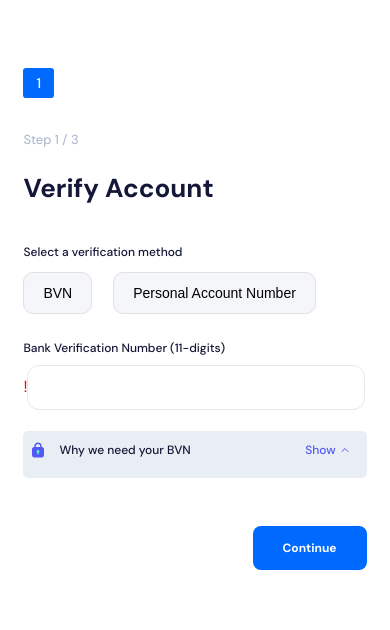
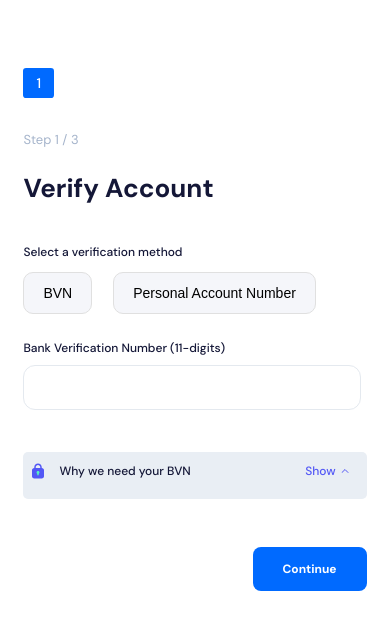
Before and after one commit to Iamhafsah/test, a React (Create React App) app: page / in a window 390 px wide. Shown: the top 630 px of the page. Built offline with nearby package versions, Linux system fonts and the light colour scheme.

Commit message:
modifications to page and styles

```diff
--- a/src/App.css
+++ b/src/App.css
@@ -41,6 +41,12 @@ select {
 select::-ms-expand {
   display: none;
 }
+.empty-input{
+  display: block;
+}
+.empty-input:focus{
+  border: .5px solid rgb(250, 120, 120);
+}
 .page-button-div{
   display: flex;
   justify-content: space-between;
@@ -64,7 +70,5 @@ select::-ms-expand {
   .success{
     font-size: 1em;
   }
-  .empty-input{
-    color:  red;
-  }
+
 }
--- a/src/utils/Input.js
+++ b/src/utils/Input.js
@@ -2,11 +2,13 @@ const Input = ({label, text, social, extraStyle, inputValue, setInputValue, opti
 const empty = inputValue === '';
 
    const handleChange = (e) => setInputValue(e.target.value)
+        const emptyInput = empty ? "empty-input" : "";
+
     return (
         <div>
             <label htmlFor={label}>{text}</label> <br/>
-            {empty && <span className="empty-input" >!</span>}
-            <input type="text" className={`${extraStyle} account-input` }  placeholder={social ? "@" : ""} value={inputValue} onChange={!optional && handleChange} required /> <br/>
+
+            <input type="text" className={`${extraStyle} ${emptyInput} account-input` }  placeholder={social ? "@" : ""} value={inputValue} onChange={!optional && handleChange} required /> <br/>
         </div>
     )
 }
```
